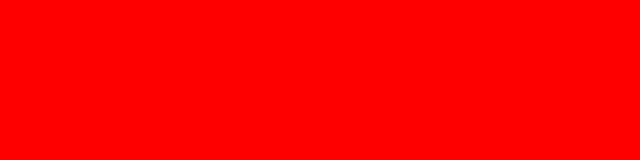
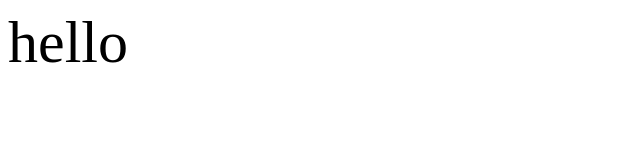
Before and after one commit to Truong-209/truongcode.github.io, a plain HTML site: page index.html in a window 1280 px wide. Shown: the whole page, without its empty margins (0-640 px from the left). Drawn offline with Linux system fonts and the light colour scheme.

Commit message:
Update style.css

```diff
--- a/style.css
+++ b/style.css
@@ -1,3 +1,3 @@
 html{font-size:60px;
-     background-color:red;}
-#khung{color:red}
+     background-color:back;}
+*khung{color:white}
```
